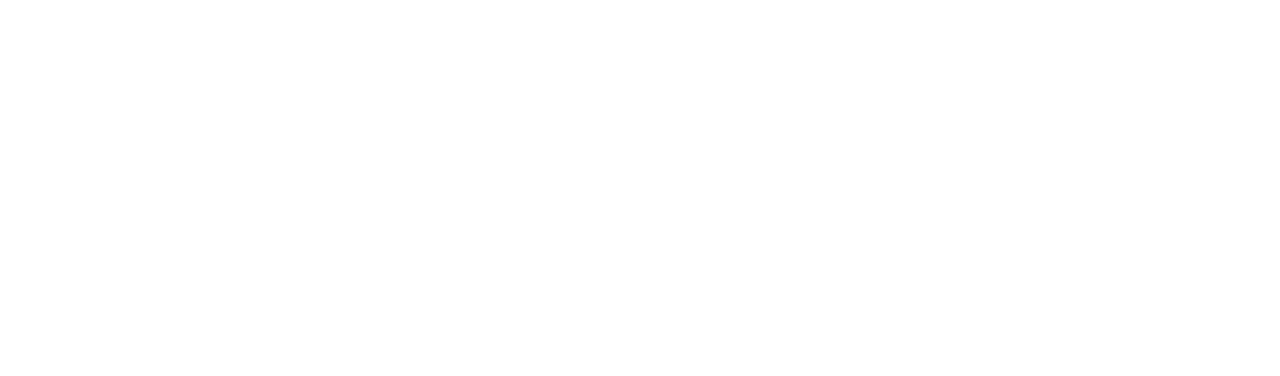
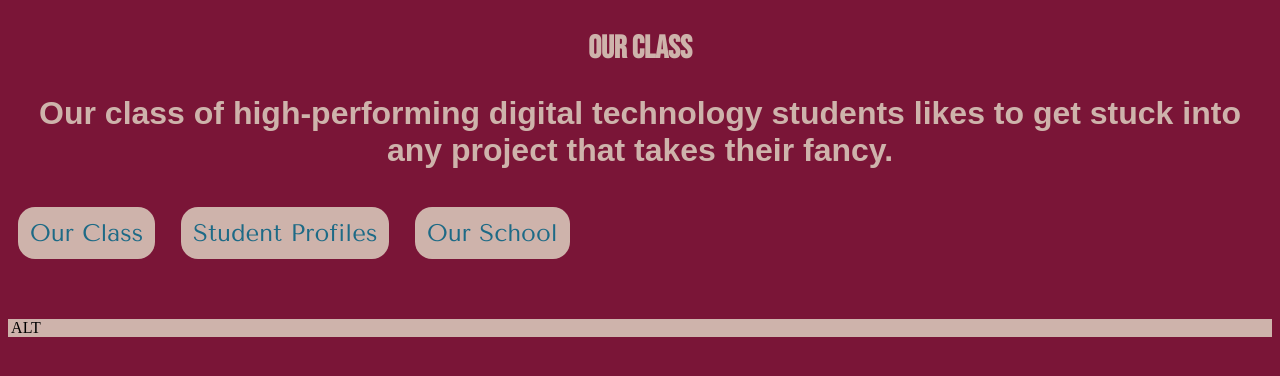
Before and after one commit to craighead-diocesan-school/class-profile-Neve-Is-Cool, a plain HTML site: page index.html in a window 1280 px wide. Drawn offline with nearby package versions, Linux system fonts and the light colour scheme; a web font is replaced by a local one.

Commit message:
good start

```diff
--- a/index.html
+++ b/index.html
@@ -3,11 +3,81 @@
   <head>
     <meta charset="UTF-8" />
     <meta name="viewport" content="width=device-width, initial-scale=1.0" />
-    <title>Document</title>
+    <title>Class Profile</title>
+    <link rel="preconnect" href="https://fonts.googleapis.com" />
+    <link rel="preconnect" href="https://fonts.gstatic.com" crossorigin />
+    <link href="https://fonts.googleapis.com/css2?family=Anaheim&family=Bebas+Neue&family=Tenor+Sans&display=swap" rel="stylesheet" />
   </head>
   <body>
-    <header></header>
+    <header>
+      <h1>Our Class</h1>
+      <h2>Our class of high-performing digital technology students likes to get stuck into any project that takes their fancy.</h2>
+    </header>
 
-    <style></style>
+    <nav>
+      <a href="...">Our Class</a>
+      <a href="...">Student Profiles</a>
+      <a href="...">Our School</a>
+    </nav>
+
+    <main><img src="" /> ALT</main>
+
+    <style>
+      h1 {
+        font-family: "Bebas Neue", sans-serif;
+        color: #ceb3ab;
+      }
+
+      h2 {
+        font-family: "Anaheim", sans-serif;
+        color: #ceb3ab;
+        margin-bottom: 50px;
+        font-size: xx-large;
+      }
+
+      header {
+        background-color: #7a1537;
+        text-align: center;
+        grid-area: h;
+      }
+
+      nav {
+        grid-area: n;
+        background-color: #7a1537;
+        height: 100px;
+        font-family: "Tenor Sans", sans-serif;
+      }
+
+      nav a {
+        color: #1d6a86;
+        background-color: #ceb3ab;
+        text-decoration: none;
+        padding: 12px 12px;
+        border-radius: 17px;
+        margin-right: 10px;
+        margin-left: 10px;
+        font-size: x-large;
+      }
+
+      body {
+        display: grid;
+        grid:
+          " h " auto
+          " n " auto
+          " m " auto
+          " f " auto
+          / auto;
+        background-color: #7a1537;
+      }
+
+      img {
+        border-color: #1d6a86;
+        border: 3px 3px;
+      }
+
+      main {
+        background-color: #ceb3ab;
+      }
+    </style>
   </body>
 </html>
```
